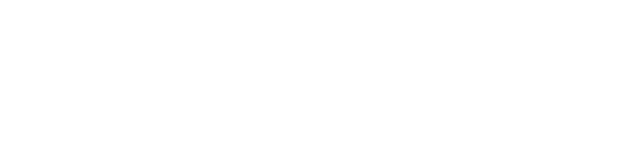
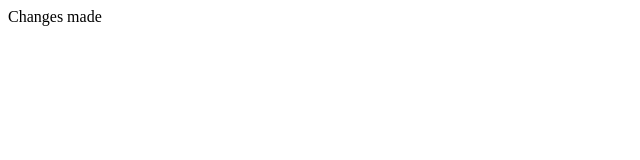
Before and after one commit to anshdeepbansal-prog/Practice, a plain HTML site: page index.html in a window 1280 px wide. Shown: the whole page, without its empty margins (0-640 px from the left). Drawn offline with Linux system fonts and the light colour scheme.

Commit message:
Updated html again

```diff
--- a/index.html
+++ b/index.html
@@ -6,6 +6,6 @@
     <title>Document</title>
 </head>
 <body>
-
+    <div>Changes made</div>
 </body>
 </html>
```
